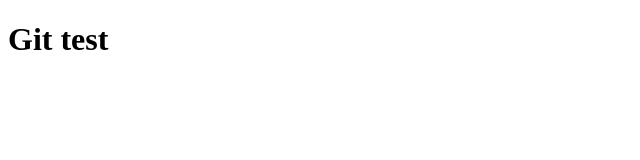
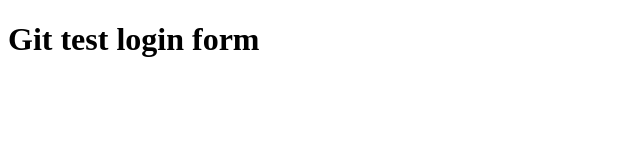
Before and after one commit to anwaar74/myappsample, a plain HTML site: page index.html in a window 1280 px wide. Shown: the whole page, without its empty margins (0-640 px from the left). Drawn offline with Linux system fonts and the light colour scheme.

Commit message:
login form

```diff
--- /dev/null
+++ b/dir2/app2.js
@@ -0,0 +1 @@
+console.log(123);
--- a/index.html
+++ b/index.html
@@ -4,7 +4,7 @@
     <meta charset="UTF-8">
     <meta name="viewport" content="width=device-width, initial-scale=1.0">
     <title>Document</title>
-    <h1> Git test</h1>
+    <h1> Git test login form</h1>
 </head>
 <body>
 
```
Also changed, not shown: login.html (added, +1 -0 lines), log.txt (added).
